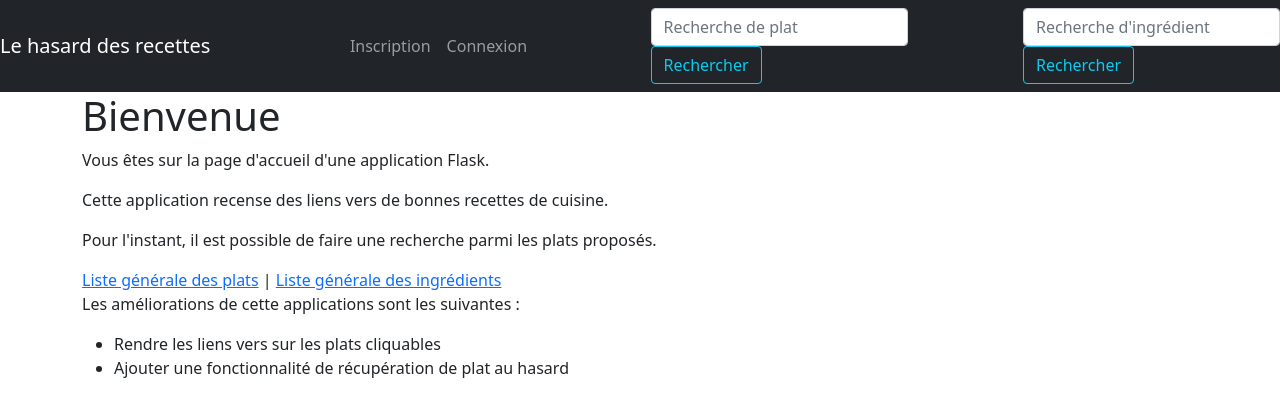
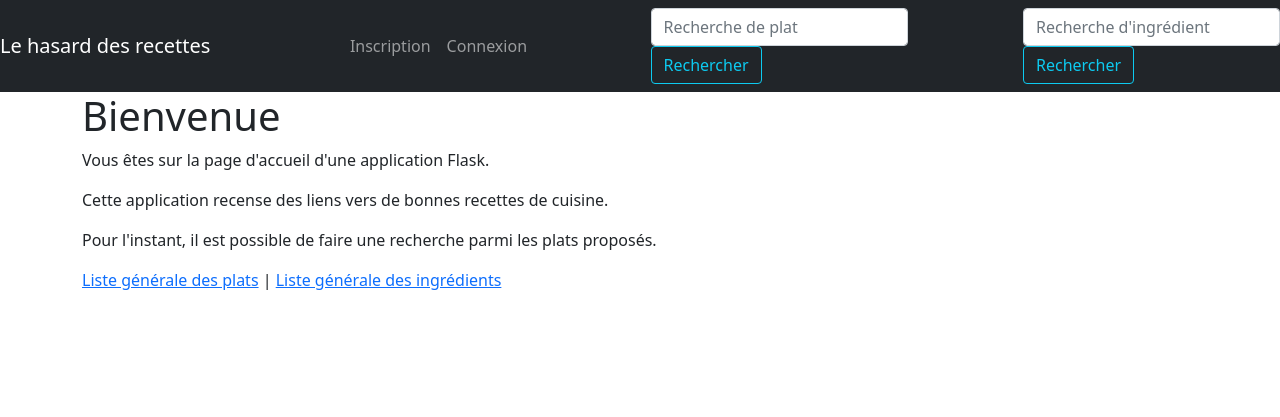
Before and after one commit to Heresta/Devoir_python_2021, a Flask app: page / in a window 1280 px wide. Shown: the top 417 px of the page. Run offline with Flask 2, Linux system fonts and the light colour scheme; some libraries are stand-ins or nearby versions.

Commit message:
Update accueil.html

```diff
--- a/Le hasard des recettes/application/templates/pages/accueil.html
+++ b/Le hasard des recettes/application/templates/pages/accueil.html
@@ -1,8 +1,8 @@
 {% extends "conteneur.html" %}
 
 {% block corps %}
-    <h1>Bienvenue</h1>
-    <div>
+<h1>Bienvenue</h1>
+<div>
     <p>Vous êtes sur la page d'accueil d'une application Flask.</p>
     <p>Cette application recense des liens vers de bonnes recettes de cuisine.</p>
     <p>Pour l'instant, il est possible de faire une recherche parmi les plats proposés.</p>
@@ -10,10 +10,6 @@
         <span><a href="{{url_for('plat')}}">Liste générale des plats</a> | <a href="{{url_for('ingredients')}}">
             Liste générale des ingrédients</a></span>
     </div>
-    <p>Les améliorations de cette applications sont les suivantes :</p>
-    <ul>
-        <li>Rendre les liens vers sur les plats cliquables</li>
-        <li>Ajouter une fonctionnalité de récupération de plat au hasard</li>
-    </ul>
+    </div>
 </div>
 {% endblock %}
```
